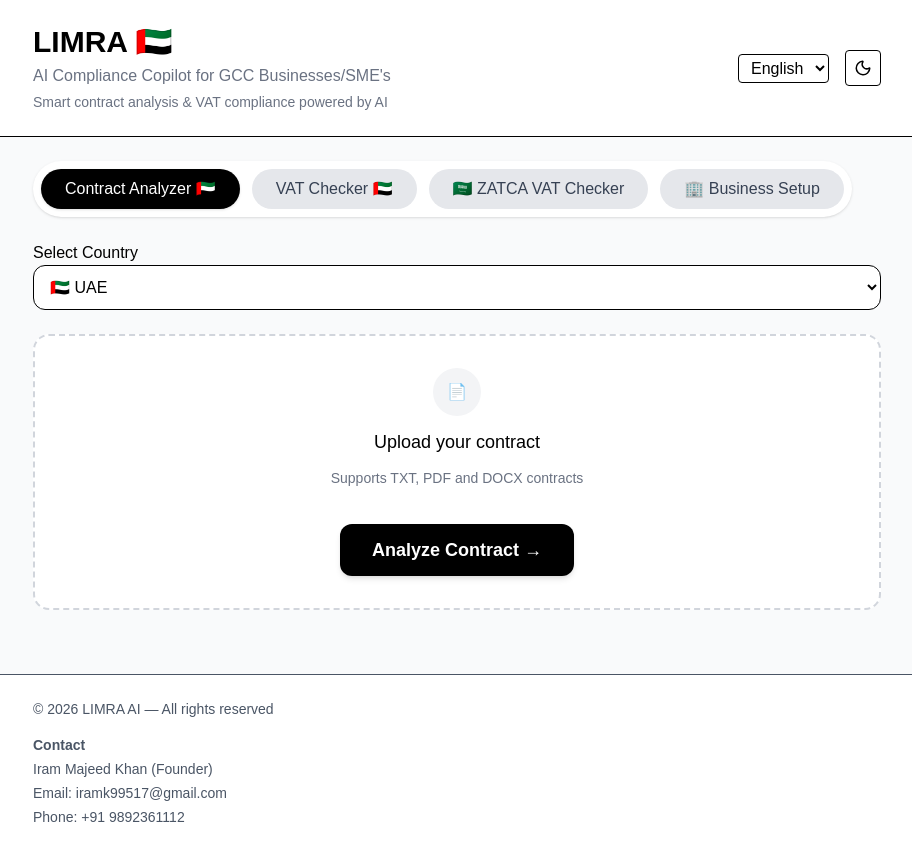
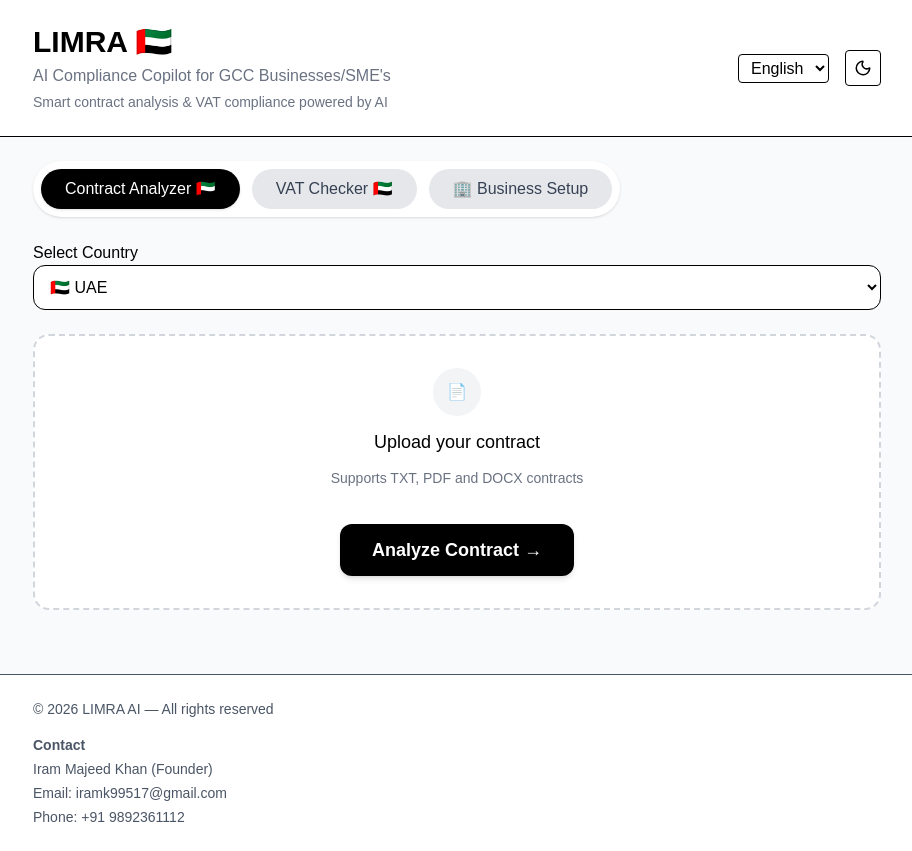
Before and after one commit to IramKhan99517/ai-compliance-copilot, a Next.js app: page / in a window 1280 px wide. Shown: the whole page, without its empty margins (183-1095 px from the left). Built offline with nearby package versions, Linux system fonts and the light colour scheme.

Commit message:
Update page.tsx

```diff
--- a/app/page.tsx
+++ b/app/page.tsx
@@ -98,16 +98,6 @@ export default function Home() {
     {isArabic ? "فحص ضريبة القيمة المضافة 🇦🇪" : "VAT Checker 🇦🇪"}
   </button>
 
-  <button
-    onClick={() => setActiveTab("zatca")}
-    className={`px-6 py-2 rounded-full font-medium transition ${
-      activeTab === "zatca"
-        ? "bg-black text-white shadow"
-        : "bg-gray-200 text-gray-700 hover:bg-gray-300"
-    }`}
-  >
-    🇸🇦 ZATCA VAT Checker
-  </button>
 
   <button
     onClick={() => setActiveTab("business")}
```
